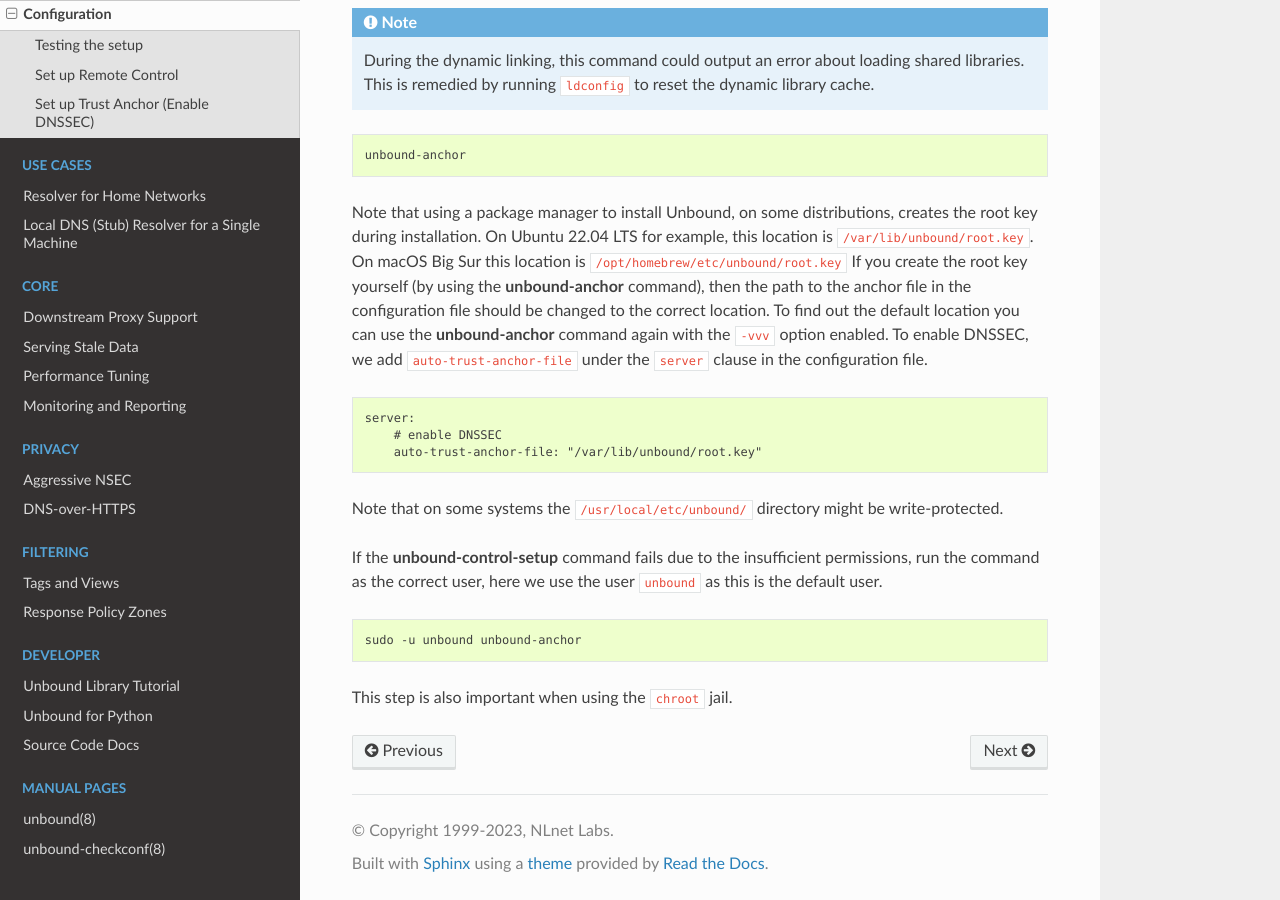
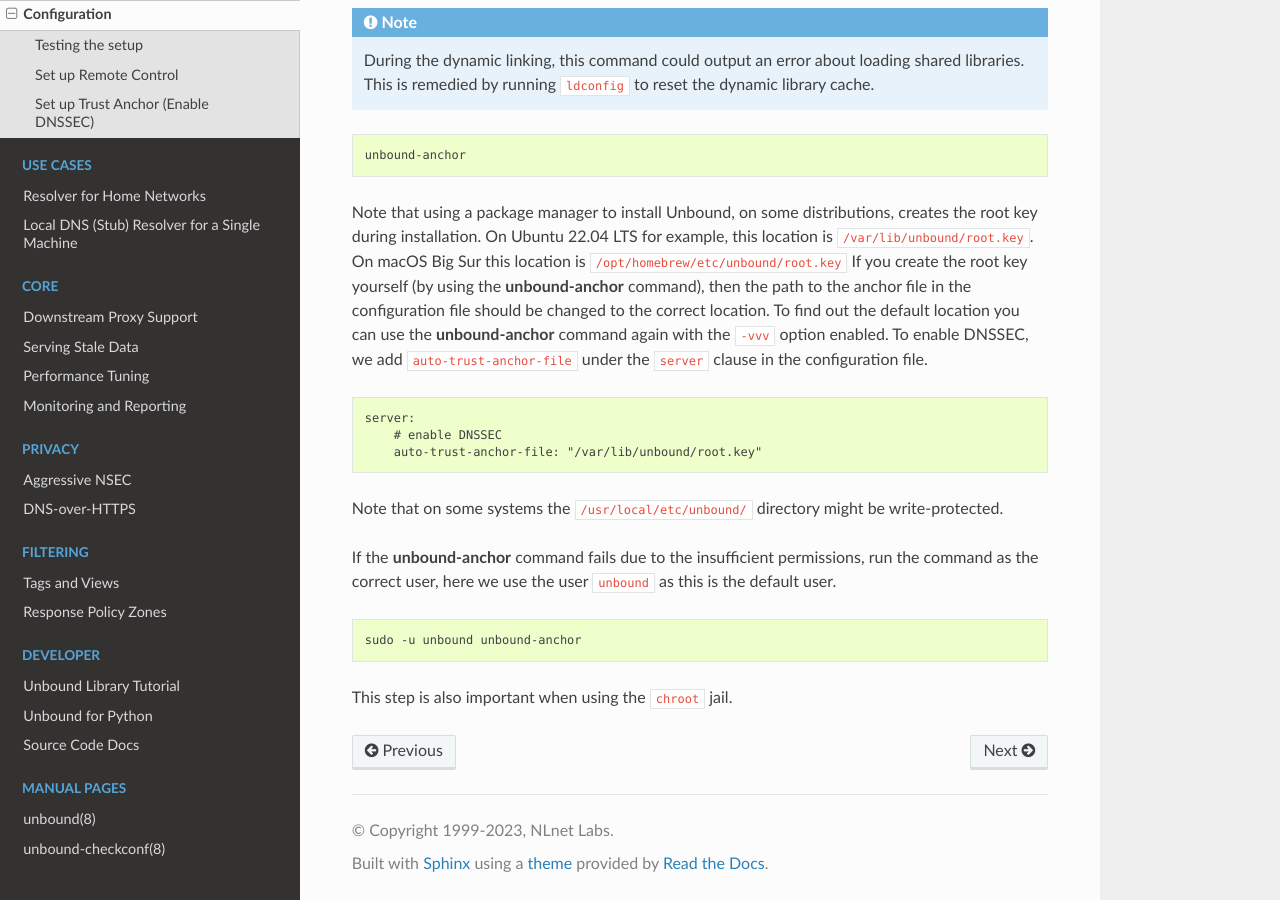
Before and after one commit to NLnetLabs/unbound-manual, a Sphinx documentation site: the page built from source/getting-started/configuration.rst, in a window 1280 px wide and 900 px high, scrolled down 3413 px. Built offline with Sphinx 7.4.7 and the Read the Docs theme 2.0.0, drawn with Linux system fonts in a browser that asks for light colours.

Commit message:
Correct typo of wrong command name used from previous section.

```diff
--- a/source/getting-started/configuration.rst
+++ b/source/getting-started/configuration.rst
@@ -220,7 +220,7 @@ file.
 Note that on some systems the ``/usr/local/etc/unbound/`` directory might be
 write-protected.
 
-If the :command:`unbound-control-setup` command fails due to the insufficient
+If the :command:`unbound-anchor` command fails due to the insufficient
 permissions, run the command as the correct user, here we use the user
 ``unbound`` as this is the default user.
 
```
